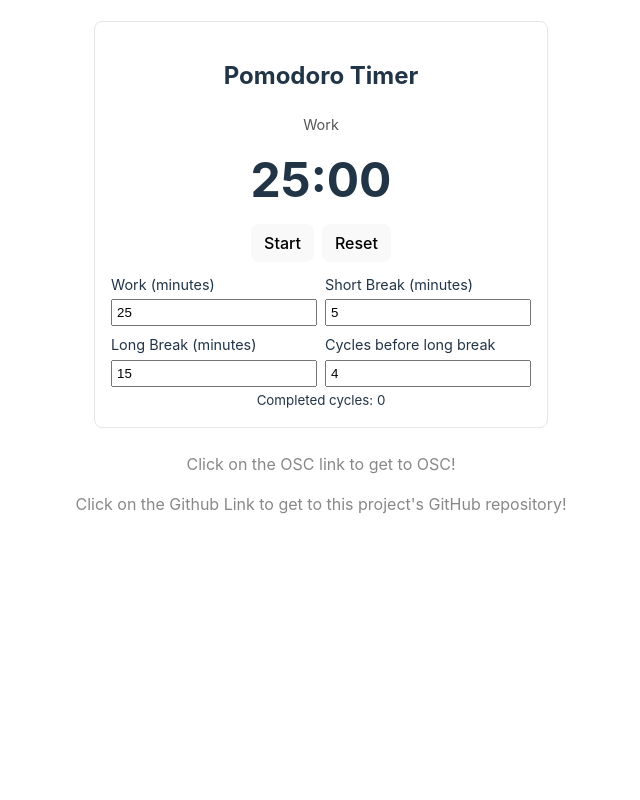
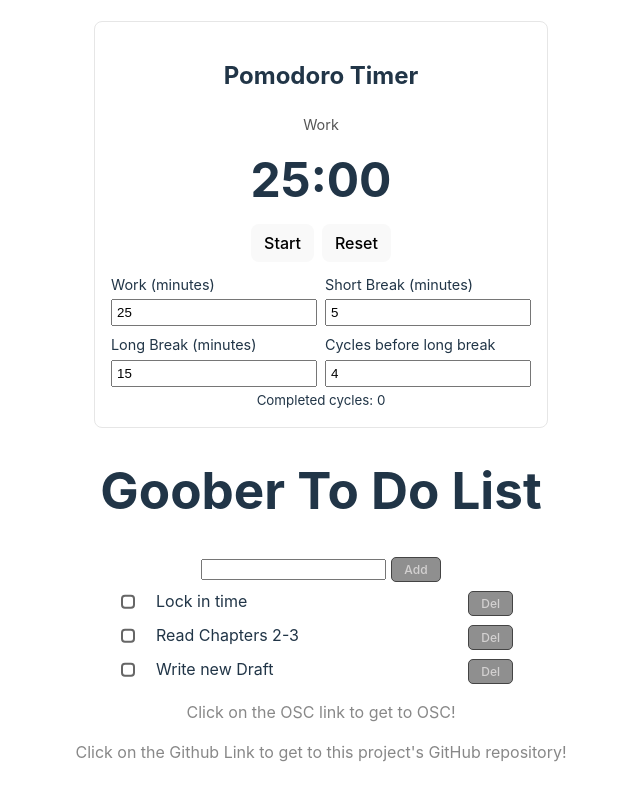
Before and after one commit to ufosc/Studygatchi, a React (Vite) app in the folder frontend/: page / in a window 1280 px wide. Shown: the part 471-1271 px from the top of the page, without its empty margins (319-959 px from the left). Before the commit the page ends 1035 px from the top, so only its background shows below. Built offline with nearby package versions, Linux system fonts and the light colour scheme.

Commit message:
Finished to do list

```diff
--- a/frontend/src/App.css
+++ b/frontend/src/App.css
@@ -62,13 +62,112 @@
 }
 
 .todolist-logo {
-  max-width: 420px;
-  margin: 1.5rem auto;
-  border: 1px solid #e6e6e6;
-  border-radius: 8px;
-  padding: 1rem;
   text-align: center;
+  font-size: 1.0rem;
+  align-items: center;
+  justify-content: center;
+  font-size: 1.0rem;
+  margin-bottom: 5px;
+}
 
+.todolist-addItem {
+  box-sizing: border-box;
+  margin: 4px 0 0 5px;
+  font-size: 12px;
+  padding: 4px 12px;
+  background-color: #8f8f8f;
+  color: #d3d1d1;
+  border: 1px solid #444;
+  border-radius: 5px;
+  cursor: pointer;
+}
+
+.todolist-addItem:hover {
+  background-color: #7e7c7c;
+}
+
+.todolist-item {
+  text-align: center;
+  font-size: 1rem;
+  display: flex;
+  align-items: center;
+  justify-content: space-between;
+  padding-right: 8px;
+  margin-top: 5px;
+}
+
+.todolist-trashbutton {
+  box-sizing: border-box;
+  margin: 4px 0 0 5px;
+  font-size: 12px;
+  padding: 4px 12px;
+  background-color: #8f8f8f;
+  color: #d3d1d1;
+  border: 1px solid #444;
+  border-radius: 5px;
+  cursor: pointer;
+}
+
+.todolist-trashbutton:hover {
+  background-color: #7e7c7c;
+}
+
+.wrapper {
+  position: relative;
+  padding-left: 35px;
+  min-height: 5px;
+  display: flex;
+  align-items: center;
+}
+
+.wrapper input {
+  position: absolute;
+  top: 0;
+  left: 0;
+  width: 10px;
+  height: 10px;
+  opacity: 0;
+  cursor: pointer
+}
+
+
+.wrapper label::before {
+  content: "";
+  position: absolute;
+  top: 50%;
+  transform: translateY(-45%);
+  left: 0;
+  height: 10px;
+  width: 10px;
+  border: 2px solid #666;
+  border-radius: 4px;
+  background-color: #fff;
+}
+.wrapper label::after {
+  content: "";
+  position: absolute;
+  top: 45%;
+  left: 5px;
+  width: 2px;
+  height: 5px;
+  border: solid white;
+  border-width: 0 2px 2px 0;
+  transform: translateY(-35%) rotate(45deg);
+  opacity: 0;
+}
+
+.wrapper input:checked + label::before {
+  background-color: #007bff;
+  border-color: #007bff;
+}
+
+.wrapper input:checked + label::after {
+  opacity: 1;
+}
+
+.wrapper input:focus + label::before {
+	box-shadow: 0 0 0 3px #ffbf47;
+	outline: 3px solid transparent;
 }
 
 .settings {
--- a/frontend/src/App.tsx
+++ b/frontend/src/App.tsx
@@ -3,6 +3,7 @@ import oscLogo from "./assets/osc-logo.png"
 import githubLogo from "./assets/github-mark-white.svg"
 import './App.css'
 import Timer from './Timer'
+import ToDoList from './ToDoList'
 
 function App() {
   const [count, setCount] = useState(0)
@@ -27,6 +28,7 @@ function App() {
         </p>
       </div>
       <Timer />
+      <ToDoList />
       <p className="read-the-docs">
         Click on the OSC link to get to OSC!
       </p>
--- a/frontend/src/ToDoList.tsx
+++ b/frontend/src/ToDoList.tsx
@@ -1,5 +1,5 @@
-import "App.css"
 import {useState } from "react"
+import "./App.css";
 
 //make sure to fix import to only include
 //relevant stuff in react
@@ -7,25 +7,74 @@ import {useState } from "react"
 
 
 export default function ToDoList() {
-    const [items, setItem] = useState(['Lock in time', 'God help me', 'Please']);
-    const [newItem, setnewItem] = useState('')
-    const addItem = (newItem: string)=> {
+    const [items, setItem] = useState(['Lock in time', 'Read Chapters 2-3', 'Write new Draft']);
+    const [newItem, setNewItem] = useState('')
+    const [checkedItems, checkIt] = useState(() => {
+        return items.reduce((acc: Record<string, boolean>, item: string) => {
+        acc[item] = false;
+        return acc;
+    }, {});
+    });
+    const addItem = (event: { preventDefault: () => void; })=> {
+        event.preventDefault();
+        if (newItem == '') return;
         setItem(prev => [...prev, newItem]);
+        setNewItem('');
     };
 
+    const checkItem = (item: string) => {
+        checkIt(prevState => ({...prevState, [item]: !prevState[item]}));
+    }
+
     const removeItem = (key: string) => {
-        if (key == 'Lock in time') return;
-        if (key == '') return;
-
+        if (key === 'Lock in time' || key === '') return;
         const updatedItems = items.filter(item => item !== key);
 
         // Update the state with the new array
         setItem(updatedItems);
-        setNewItem
+        setNewItem('')
     }
 
 
+return (
+    <div>
+        <div className="todolist-logo">
+            <h1> Goober To Do List </h1>
+        </div>
+    <form className="Add-item" onSubmit={addItem}>
+        <input type="text"
+                value = {newItem}
+                onChange={e => {
+                    console.log('Typing:', e.target.value); // <-- Add this log
+                    setNewItem(e.target.value);
+                }}
+                />
+        <button className="todolist-addItem" type="submit">Add</button>
+    </form>
+        <ul style={{
+            maxWidth: '400px',
+            margin: '0 auto',
+            listStyleType: 'none',
+            padding: 0
+        }}>
+        {items.map((item, index) => (
+            <li key={index} className="todolist-item">
+                <div className="wrapper">
+                    <input
+                    type = "checkbox"
+                    id={`checkbox-${index}`}
+                    name = {item}
+                    value = {item}
+                    checked={checkedItems[item]}
+                    onChange={() => checkItem(item)}
+                    />
+                    <label htmlFor={`checkbox-${index}`}>{item}</label>
+                </div>
+                <button className="todolist-trashbutton" onClick={() => removeItem(item)}>Del</button>
+            </li>
+        ))}
+    </ul>
+    </div>
+)
+
 }
-
-
-<h1> Goober To Do List </h1>
```
Also changed, not shown: 1 other file (tests, documents, lock files or other folders).
